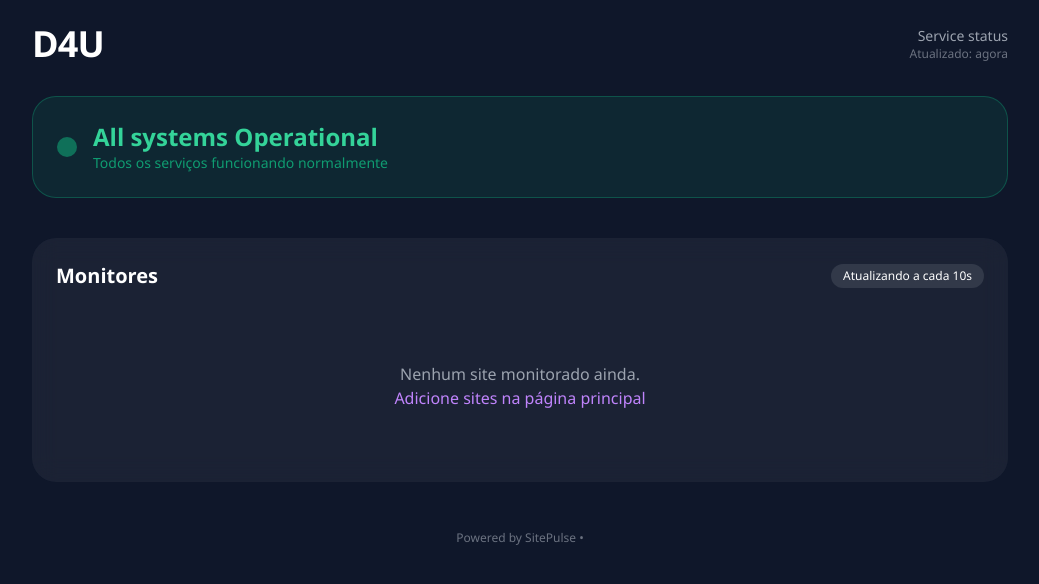
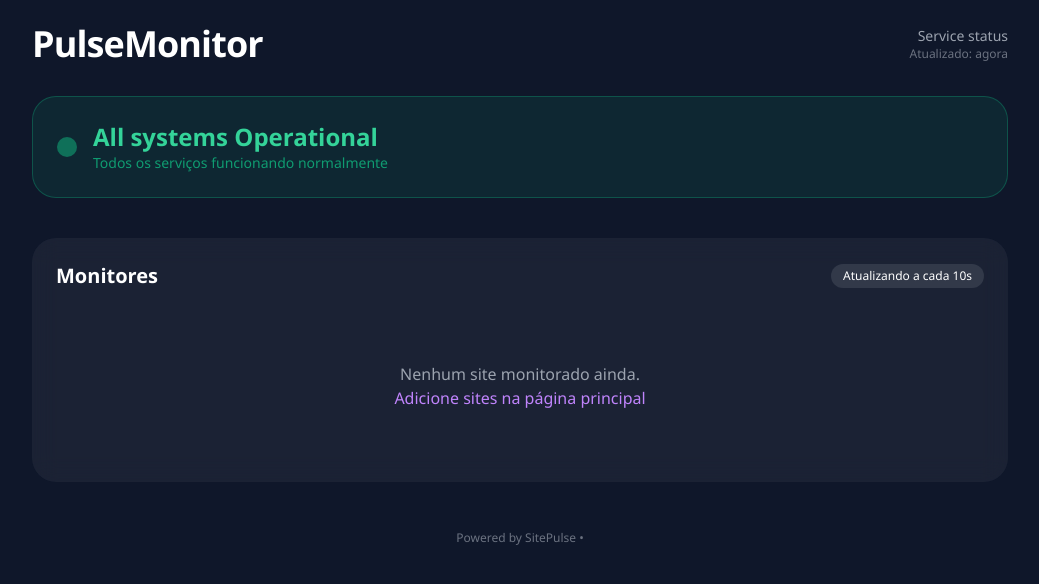
Before and after one commit to easflab/sitepulse-monitor, a plain HTML site: page status.html in a window 1280 px wide. Shown: the whole page, without its empty margins (120-1159 px from the left). Drawn offline with nearby package versions, Linux system fonts and the light colour scheme.

Commit message:
Nome Janelas
Alterando nome das janelas de D4U para o nome do projeto

```diff
--- a/status.html
+++ b/status.html
@@ -3,7 +3,7 @@
 <head>
     <meta charset="UTF-8">
     <meta name="viewport" content="width=device-width, initial-scale=1.0">
-    <title>D4U - Service Status</title>
+    <title>PulseMonitor - Service Status</title>
 
     <script src="https://cdn.tailwindcss.com"></script>
     <link rel="stylesheet" href="https://cdnjs.cloudflare.com/ajax/libs/font-awesome/6.5.0/css/all.min.css">
@@ -22,7 +22,7 @@
         <!-- Header -->
         <div class="flex flex-col md:flex-row justify-between items-start md:items-center gap-4 mb-8">
             <div class="flex items-center gap-3">
-                <h1 class="text-4xl font-bold tracking-tight">D4U</h1>
+                <h1 class="text-4xl font-bold tracking-tight">PulseMonitor</h1>
             </div>
             <div class="text-right text-sm">
                 <p class="text-gray-400">Service status</p>
```
